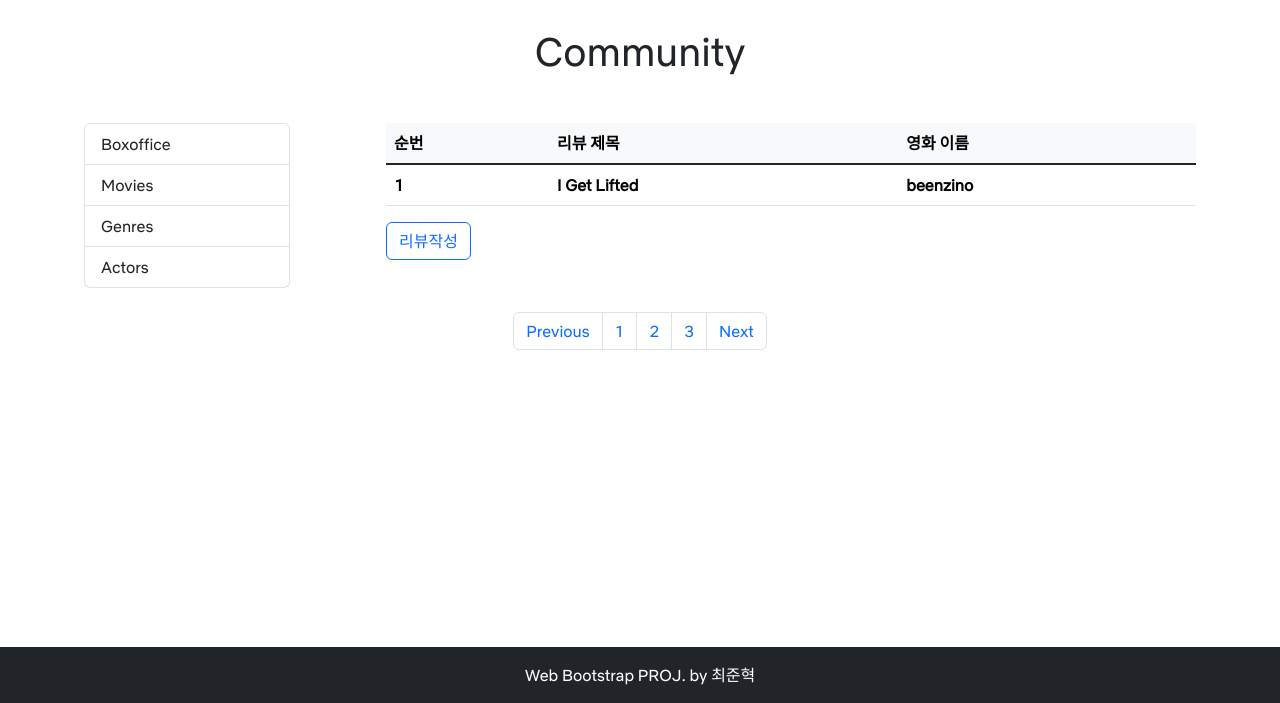
After one commit to kimbap918/movie_proj, a Django app: page /community/ in a window 1280 px wide. The commit adds this page. Shown: the part 97-800 px from the top of the page. Run offline with Django 3.2, Linux system fonts and the light colour scheme; data comes from the database, SQL or seed files in the repository; both versions use the stored data as it was after the commit; lists and menus that the app fills with data are empty; some libraries are stand-ins or nearby versions.

Commit message:
리뷰 생성 완성

```diff
--- a/movie/models.py
+++ b/movie/models.py
@@ -4,3 +4,11 @@ from django.contrib.auth.models import AbstractUser
 # Create your models here.
 class User(AbstractUser):
     pass
+
+class Review(models.Model):
+    title = models.CharField(max_length=30) # 리뷰 제목
+    content = models.TextField(null=False) # 리뷰 내용
+    movie_name = models.CharField(max_length=30) # 영화 이름
+    grade = models.DecimalField(max_digits=2, decimal_places=1) # 영화 평점
+    created_at = models.DateTimeField(auto_now_add=True) # 리뷰 생성시간
+    updated_at = models.DateTimeField(auto_now=True) # 리뷰 수정시간
--- /dev/null
+++ b/movie/templates/movie/community.html
@@ -0,0 +1,96 @@
+{% extends 'base.html' %}
+{% load static %}
+{% load django_bootstrap5 %}
+
+{% block css %}
+  <link rel="stylesheet" href="{% static 'css/style.css' %}">
+  <style>
+    a {
+      text-decoration: none;
+      color: inherit;
+    }
+  </style>
+{% endblock %}
+
+{% block body %}
+  <!-- 게시판 영역 -->
+  <section class="mx-5">
+    <!-- 게시판 제목 -->
+    <div class="text-center my-5 mx-5">
+      <a href="{% url 'movie:community' %}">
+        <h1>Community</h1>
+      </a>
+    </div>
+    <!-- 게시판 내용 -->
+    <div class="row">
+      <!-- 테이블 헤더 -->
+      <div class="col-lg-3 col-md-12 px-5 mb-3">
+        <ul class="list-group">
+          <li class="list-group-item">
+            <a class="text-decoration-none" href="#">Boxoffice</a>
+          </li>
+          <li class="list-group-item">
+            <a class="text-decoration-none" href="#">Movies</a>
+          </li>
+          <li class="list-group-item">
+            <a class="text-decoration-none" href="#">Genres</a>
+          </li>
+          <li class="list-group-item">
+            <a class="text-decoration-none" href="#">Actors</a>
+          </li>
+        </ul>
+      </div>
+      <div class="col-lg-9 col-md-12 px-5 mb-3">
+        <!-- 테이블 영역 -->
+        <table class="table">
+          <!-- 테이블 헤드 -->
+          <thead class="table-light">
+            <tr>
+              <th scope="col">순번</th>
+              <th scope="col">리뷰 제목</th>
+              <th scope="col">영화 이름</th>
+            </tr>
+          </thead>
+          <!-- 테이블 바디 -->
+          <tbody class="table-group-divider">
+            {% for review in reviews %}
+              <tr>
+                <th>{{ review.pk }}</th>
+                <th>
+                  <a href="{% url 'movie:review_detail' review.pk %}">{{ review.title }}</a>
+                </th>
+
+                <th>{{ review.movie_name }}</th>
+              </tr>
+            {% endfor %}
+          </tbody>
+        </table>
+        <div class="col-12">
+          <a href="{% url 'movie:create' %}">
+            <button class="btn btn-outline-primary">리뷰작성</button>
+          </a>
+        </div>
+      </div>
+    </div>
+  </section>
+  <nav class="mt-2 mb-2" aria-label="Page navigation example">
+    <ul class="pagination justify-content-center">
+      <li class="page-item">
+        <a class="page-link" href="#">Previous</a>
+      </li>
+      <li class="page-item">
+        <a class="page-link" href="#">1</a>
+      </li>
+      <li class="page-item">
+        <a class="page-link" href="#">2</a>
+      </li>
+      <li class="page-item">
+        <a class="page-link" href="#">3</a>
+      </li>
+      <li class="page-item">
+        <a class="page-link" href="#">Next</a>
+      </li>
+    </ul>
+  </nav>
+
+{% endblock %}
--- a/movie/templates/movie/login.html
+++ b/movie/templates/movie/login.html
@@ -2,11 +2,13 @@
 {% load django_bootstrap5 %}
 
 {% block body %}
-  <h1>로그인</h1>
+  <div class="container">
+  <h1 class="mt-3">로그인</h1>
   <form action="" method="POST">
     {% csrf_token %}
     {% bootstrap_form form %}
     {% bootstrap_button button_type="submit" content="OK" %}
     {% comment %} <button class="btn btn-outline-primary col-12">로그인</button> {% endcomment %}
   </form>
+</div>
 {% endblock %}
--- a/movie/urls.py
+++ b/movie/urls.py
@@ -11,4 +11,6 @@ urlpatterns = [
     path('detail/<int:pk>/', views.detail, name="detail"),
     path('update/', views.update, name='update'),
     path('logout/', views.logout, name='logout'),
+    path('create/', views.create, name='create'),
+    path('community/', views.community, name='community'),
 ]
--- a/movie/views.py
+++ b/movie/views.py
@@ -6,6 +6,9 @@ from django.contrib.auth import get_user_model
 from .forms import CustomUserChangeForm
 from django.contrib.auth.decorators import login_required
 from django.contrib.auth import logout as auth_logout
+from .forms import ReviewForm
+from .models import Review
+
 
 
 # Create your views here.
@@ -70,3 +73,23 @@ def update(request):
 def logout(request):
   auth_logout(request)
   return redirect('movie:index')
+
+def create(request):
+    if request.method == 'POST':
+        review_form = ReviewForm(request.POST)
+        if review_form.is_valid():
+            review_form.save()
+            return redirect('movie:community')
+    else:
+        review_form = ReviewForm()
+    context = {
+        'review_form': review_form
+    }
+    return render(request, 'movie/create.html', context=context)
+
+def community(request):
+    reviews = Review.objects.order_by('-pk')
+    context = {
+        'reviews': reviews
+    }
+    return render(request, 'movie/community.html', context)
--- a/moviepjt/templates/base.html
+++ b/moviepjt/templates/base.html
@@ -53,14 +53,26 @@
             <a class="nav-link active" href="{% url 'movie:index' %}">Home</a>
           </li>
           <li class="nav-item">
-            {% comment %} <a class="nav-link" href="{% url 'movie:community' %}">Community</a> {% endcomment %}
+            <a class="nav-link" href="{% url 'movie:community' %}">Community</a>
+          </li>
+          {% if request.user.is_authenticated %}
+          <li class="nav-item">
+            <a class="nav-link" href="{% url 'movie:logout' %}">Logout</a>
+          </li>
+          <li class="nav-item">
+            <a class="nav-link" style="color:white;" href="{% url 'movie:detail' user.pk %}">{{ request.user }}님, 환영합니다.</a>
+          </li>
+          {% else %}
+          <li class="nav-item">
+            <a class="nav-link" href="{% url 'movie:signup' %}">Join</a>
           </li>
           <li class="nav-item">
             <a class="nav-link" href="{% url 'movie:login' %}">Login</a>
           </li>
           <li class="nav-item">
-            <a class="nav-link" href="{% url 'movie:signup' %}">Join</a>
+            <a class="nav-link" style="color:white;">로그인 해주세요</a>
           </li>
+          {% endif %}
         </ul>
       </div>
     </nav>
```
Also changed, not shown: movie/forms.py (+15 -0 lines), movie/templates/movie/create.html (added, +18 -0 lines), movie/templates/movie/signup.html (+8 -6 lines), db.sqlite3, movie/migrations/0002_review.py (added).
